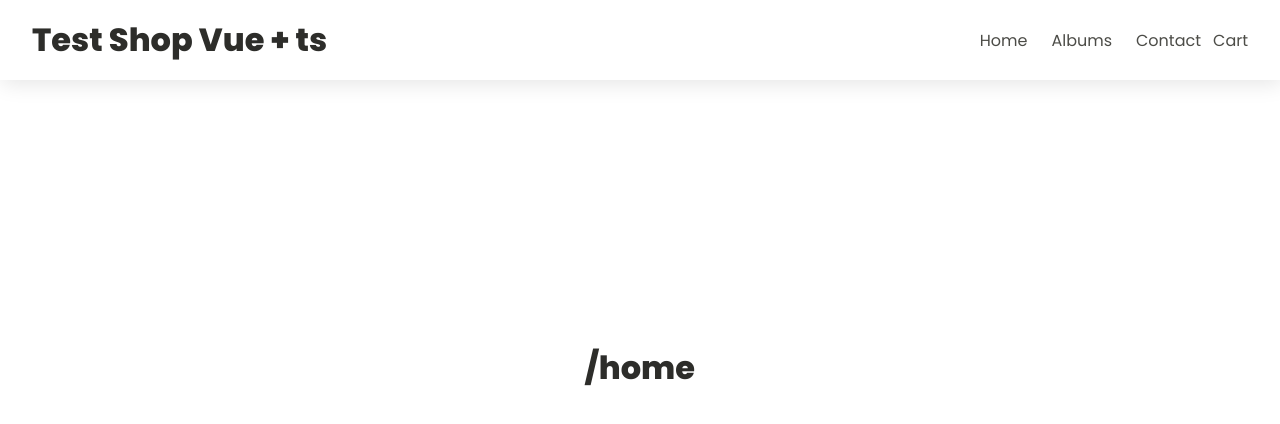
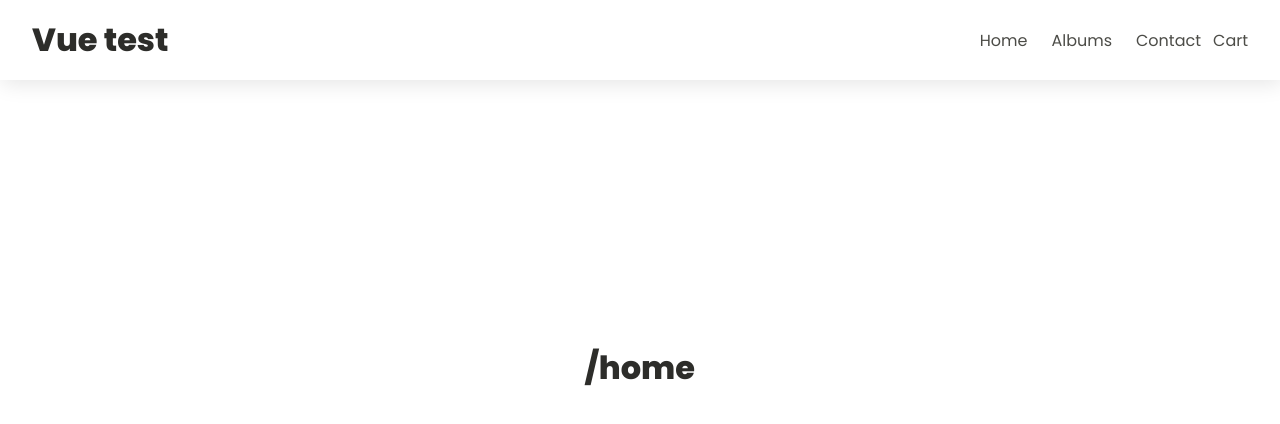
Before and after one commit to lukaasz555/vue-shop, a Vue app: page / in a window 1280 px wide. Shown: the top 424 px of the page. Built offline with nearby package versions, Linux system fonts and the light colour scheme.

Commit message:
refactored UI components

```diff
--- a/src/components/UI/TheButton.vue
+++ b/src/components/UI/TheButton.vue
@@ -3,11 +3,6 @@
 		<slot></slot>
 	</button>
 </template>
-
-<script lang="ts">
-import { defineComponent } from 'vue';
-export default defineComponent({});
-</script>
 
 <style scoped>
 button {
--- a/src/components/UI/TheHeader.vue
+++ b/src/components/UI/TheHeader.vue
@@ -1,22 +1,12 @@
 <template>
 	<header>
-		<h1>{{ pageTitle }}</h1>
+		<h1>Vue test</h1>
 		<the-nav></the-nav>
 	</header>
 </template>
 
-<script lang="ts">
-import { defineComponent } from 'vue';
+<script setup lang="ts">
 import TheNav from './TheNav.vue';
-
-export default defineComponent({
-	data() {
-		return {
-			pageTitle: 'Test Shop Vue + ts',
-		};
-	},
-	components: { TheNav },
-});
 </script>
 
 <style scoped>
--- a/src/components/UI/TheMessage.vue
+++ b/src/components/UI/TheMessage.vue
@@ -3,11 +3,6 @@
 		<slot></slot>
 	</main>
 </template>
-
-<script lang="ts">
-import { defineComponent } from 'vue';
-export default defineComponent({});
-</script>
 
 <style scoped>
 main {
--- a/src/components/UI/TheNav.vue
+++ b/src/components/UI/TheNav.vue
@@ -7,16 +7,10 @@
 	</nav>
 </template>
 
-<script lang="ts">
-import { defineComponent } from 'vue';
-
-export default defineComponent({
-	computed: {
-		qty() {
-			return this.$store.getters.cartQty;
-		},
-	},
-});
+<script setup lang="ts">
+import { computed } from '@vue/reactivity';
+import { store } from '@/store/store';
+const qty = computed(() => store.getters.cartQty);
 </script>
 
 <style scoped>
```
